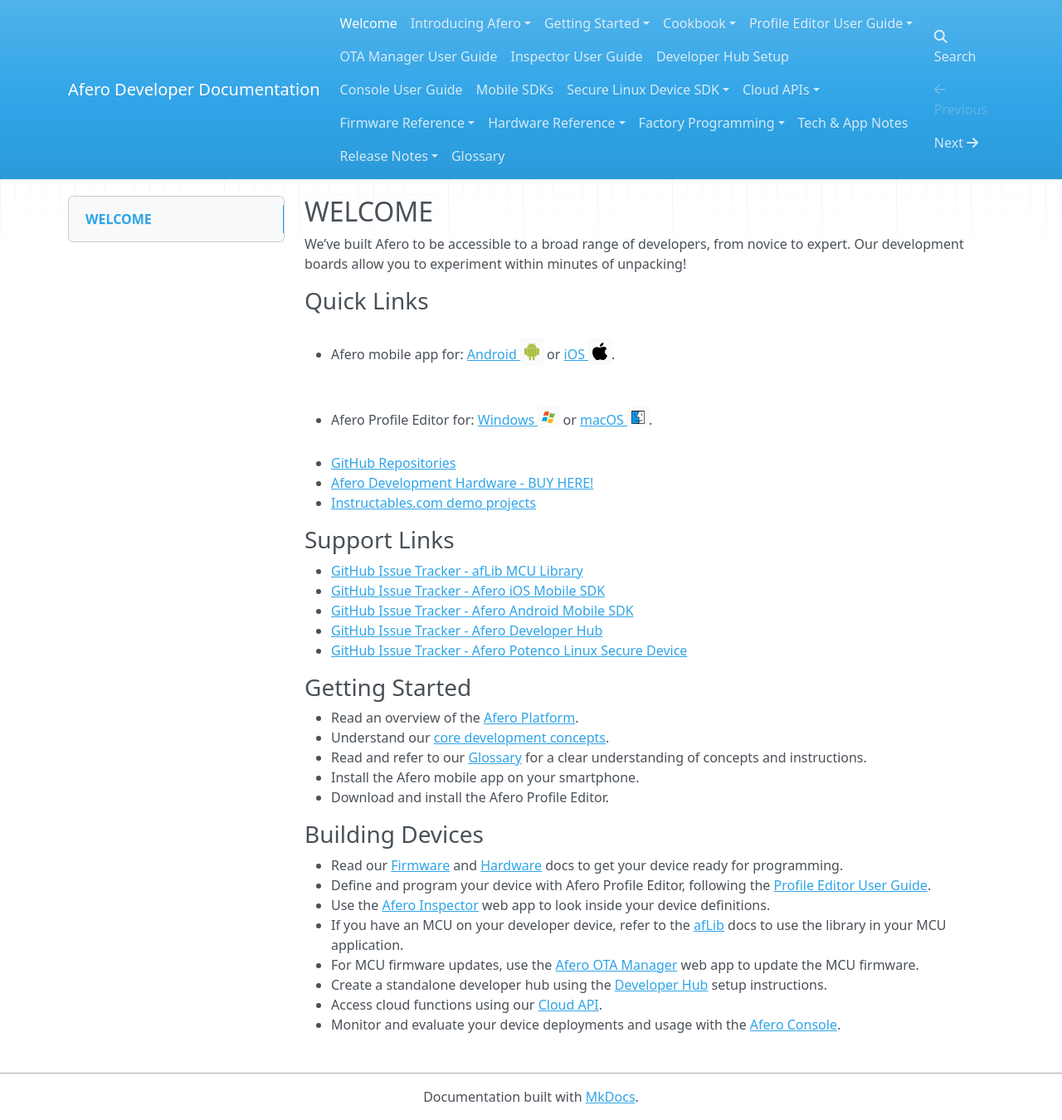
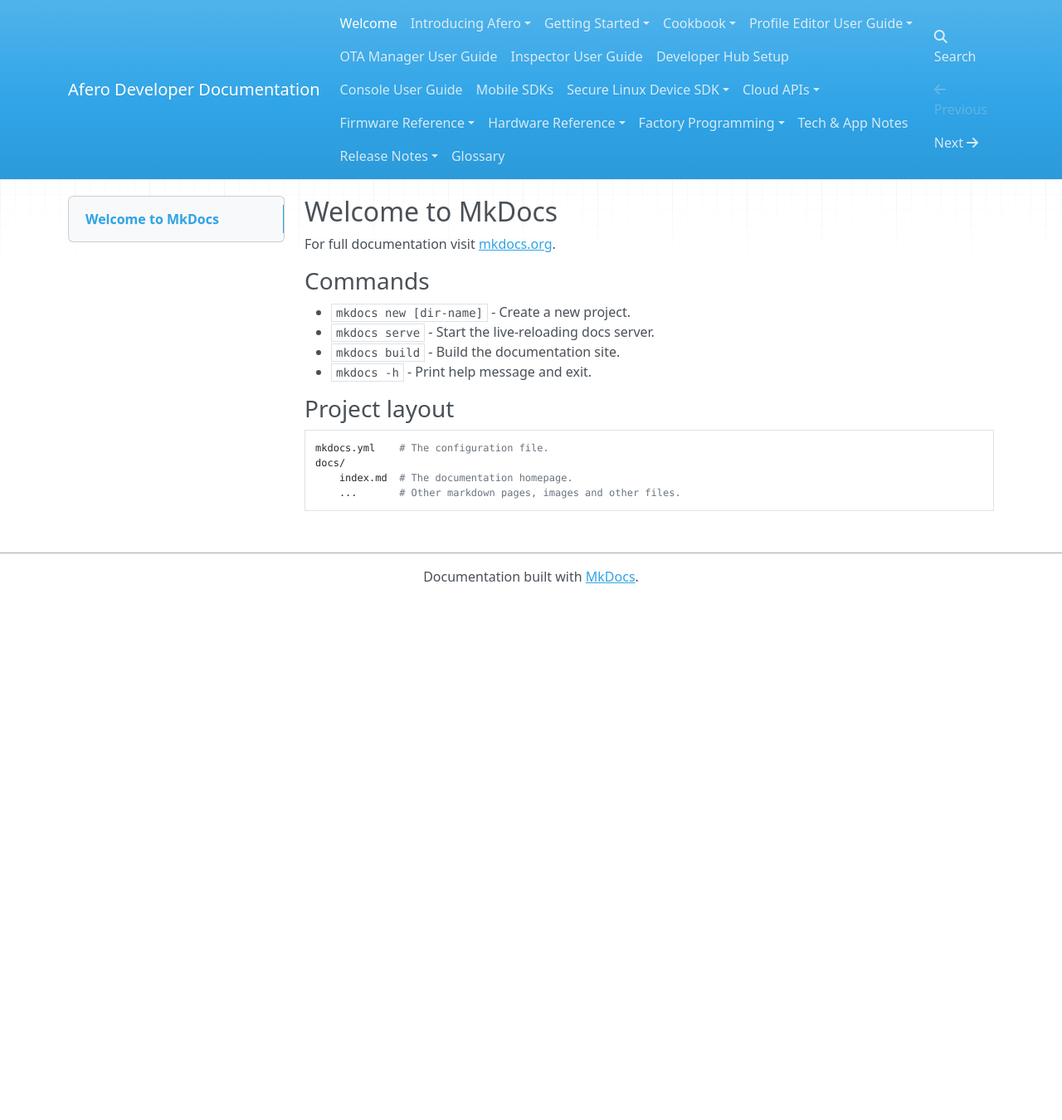
Before and after one commit to cdevshub/afero-devdocs, an MkDocs documentation site: the page built from docs/index.md, in a window 1280 px wide. Shown: the whole page at 83% size. Built offline with MkDocs 1.6.1, drawn with Linux system fonts in a browser that asks for light colours; nearby versions of some CDN libraries; after the commit the page ends 900 px from its top, so only the background shows below that.

Commit message:
added index.md

```diff
--- a/docs/index.md
+++ b/docs/index.md
@@ -1,38 +1,17 @@
-# WELCOME
+# Welcome to MkDocs
 
-We’ve built Afero to be accessible to a broad range of developers, from novice to expert. Our development boards allow you to experiment within minutes of unpacking!
+For full documentation visit [mkdocs.org](https://www.mkdocs.org).
 
-## Quick Links
+## Commands
 
-- Afero mobile app for: [Android ![Download for Android](img/android.svg)](https://play.google.com/store/apps/details?id=io.afero.tokui.prod.release) or [iOS ![Download for iOS](img/apple.svg)](https://apps.apple.com/us/app/afero-iot-platform/id1065087421?ls=1).
-- Afero Profile Editor for: [Windows ![Download for Windows](img/windows.svg)](https://cdn.afero.io/latest-ape/win) or [macOS ![Download for Mac OS](img/macos.svg)](https://cdn.afero.io/latest-ape/mac).
-- [GitHub Repositories](https://github.com/aferodeveloper)
-- [Afero Development Hardware - BUY HERE!](/Hardware)
-- [Instructables.com demo projects](http://www.instructables.com/howto/afero)
+* `mkdocs new [dir-name]` - Create a new project.
+* `mkdocs serve` - Start the live-reloading docs server.
+* `mkdocs build` - Build the documentation site.
+* `mkdocs -h` - Print help message and exit.
 
-## Support Links
+## Project layout
 
-- [GitHub Issue Tracker - afLib MCU Library](https://github.com/aferodeveloper/afLib/issues)
-- [GitHub Issue Tracker - Afero iOS Mobile SDK](https://github.com/aferodeveloper/AferoSwiftSDK/issues)
-- [GitHub Issue Tracker - Afero Android Mobile SDK](https://github.com/aferodeveloper/AferoJavaSDK/issues)
-- [GitHub Issue Tracker - Afero Developer Hub](https://github.com/aferodeveloper/developerhub/issues)
-- [GitHub Issue Tracker - Afero Potenco Linux Secure Device](https://github.com/AferoCE/potenco/issues)
-
-## Getting Started
-
-- Read an overview of the [Afero Platform](/SystemOverview).
-- Understand our [core development concepts](/CoreConcepts).
-- Read and refer to our [Glossary](/Glossary) for a clear understanding of concepts and instructions.
-- Install the Afero mobile app on your smartphone.
-- Download and install the Afero Profile Editor.
-
-## Building Devices
-
-- Read our [Firmware](/FW-API) and [Hardware](/HWRef) docs to get your device ready for programming.
-- Define and program your device with Afero Profile Editor, following the [Profile Editor User Guide](/Projects).
-- Use the [Afero Inspector](/Inspector) web app to look inside your device definitions.
-- If you have an MCU on your developer device, refer to the [afLib](/API-afLib) docs to use the library in your MCU application.
-- For MCU firmware updates, use the [Afero OTA Manager](/OTAMgr) web app to update the MCU firmware.
-- Create a standalone developer hub using the [Developer Hub](/StandaloneHub) setup instructions.
-- Access cloud functions using our [Cloud API](/CloudAPIs).
-- Monitor and evaluate your device deployments and usage with the [Afero Console](/Console).
+    mkdocs.yml    # The configuration file.
+    docs/
+        index.md  # The documentation homepage.
+        ...       # Other markdown pages, images and other files.
```
Also changed, not shown: docs/Welcome.md (added, +38 -0 lines), 1 other file.
